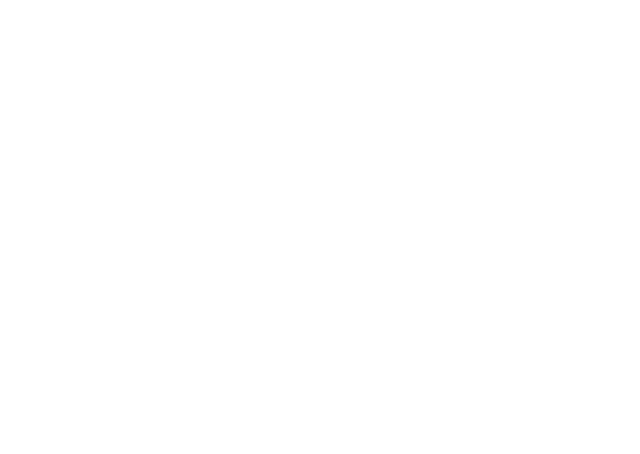
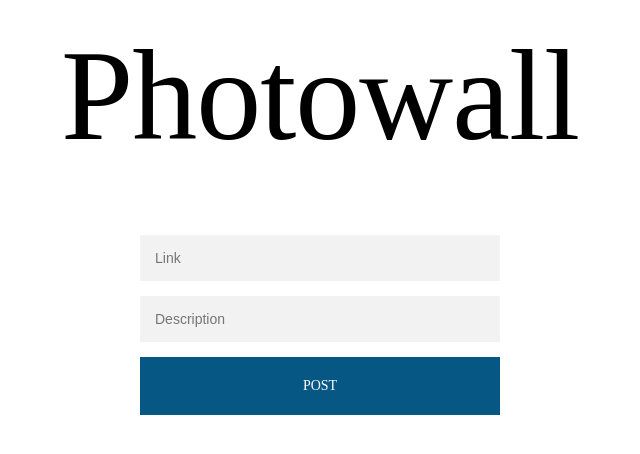
Before and after one commit to ksat8384/photowall, a React (Create React App) app: page /addPhoto in a window 1280 px wide. Shown: the top 454 px of the page, without its empty margins (320-960 px from the left). Built offline with nearby package versions, Linux system fonts and the light colour scheme; a web font is replaced by a local one.

Commit message:
Implemented AddPost functionality using redux

```diff
--- a/src/Components/AddPhoto.js
+++ b/src/Components/AddPhoto.js
@@ -16,14 +16,14 @@ class AddPhoto extends Component {
       imageLink: imageLink,
     };
     if (description && imageLink) {
-          this.props.onAddPhoto(post)
+      this.props.addPost(post);
+      this.props.onHistory.push("/");
     }
   }
 
   render() {
     return (
       <div>
-        <h1>Photowall</h1>
         <div class="form">
           <form onSubmit={this.handleSubmit}>
             <input type="text" placeholder="Link" name="link" />
--- a/src/Components/App.js
+++ b/src/Components/App.js
@@ -1,7 +1,8 @@
 import Main from "./Main";
 import { connect } from "react-redux";
-import { bindActionCreators } from 'redux'
-import { removePost } from '../redux/actions'
+import { bindActionCreators } from "redux";
+import  * as actions from "../redux/actions";
+import { withRouter } from "react-router";
 
 function mapStateToProps(state) {
   return {
@@ -10,9 +11,9 @@ function mapStateToProps(state) {
 }
 
 function mapDispatchToProps(dispatch) {
-  return bindActionCreators({removePost}, dispatch)
+  return bindActionCreators(actions, dispatch);
 }
 
-const App = connect(mapStateToProps, mapDispatchToProps)(Main);
+const App = withRouter(connect(mapStateToProps, mapDispatchToProps)(Main));
 
 export default App;
--- a/src/Components/Main.js
+++ b/src/Components/Main.js
@@ -1,46 +1,37 @@
 import React, { Component } from "react";
-import Title from "./Title";
 import Photowall from "./PhotoWall";
 import AddPhoto from "./AddPhoto";
 import { Route } from "react-router-dom";
-import { removePost } from "../redux/actions";
+import { Link } from "react-router-dom";
 
 class Main extends Component {
   constructor() {
     super();
   }
 
-  componentDidMount() {
-    // this.props.dispatch(removePost(1))
-    // this.props.removePost(1)
-  }
-
   render() {
     console.log(this.props);
     return (
       <div>
+        <h1>
+          <Link to="/">Photowall</Link>
+        </h1>
         <Route
           exact
           path="/"
           render={() => (
             <div>
-              <Title title={"Photowall"} />
               <Photowall {...this.props} />
             </div>
           )}
         />
 
-        {/* <Route
+        <Route
           path="/addPhoto"
           render={({ history }) => (
-            <AddPhoto
-              onAddPhoto={(addedPost) => {
-                this.addPhoto(addedPost);
-                history.push("/");
-              }}
-            />
+            <AddPhoto {...this.props} onHistory={history} />
           )}
-        /> */}
+        />
       </div>
     );
   }
--- a/src/redux/actions.js
+++ b/src/redux/actions.js
@@ -1,9 +1,15 @@
 //remove
 export function removePost(index) {
-    return {
-        type: 'REMOVE_POST',
-        index: index
-    }
+  return {
+    type: "REMOVE_POST",
+    index,
+  };
 }
 
 //adding post
+export function addPost(post) {
+  return {
+    type: "ADD_POST",
+    post,
+  };
+}
--- a/src/redux/reducer.js
+++ b/src/redux/reducer.js
@@ -8,6 +8,8 @@ const postReducer = function (state = posts, action) {
         ...state.slice(0, action.index),
         ...state.slice(action.index + 1),
       ];
+    case "ADD_POST":
+      return [...state, action.post];
     default:
       return state;
   }
--- a/src/styles/stylesheet.css
+++ b/src/styles/stylesheet.css
@@ -16,6 +16,11 @@ h1 {
   margin: 2rem 0;
   letter-spacing: -1px;
   color: black;
+}
+
+h1 a {
+  color: black;
+  text-decoration: none;
 }
 
 @font-face {
@@ -74,7 +79,7 @@ button {
   border: none; */
 }
 
-.form{
+.form {
   background: white;
   max-width: 360px;
   margin: 0 auto;
@@ -82,7 +87,7 @@ button {
   text-align: center;
 }
 
-.form input{
+.form input {
   font-family: sans-serif;
   background: #f2f2f2;
   width: 100%;
@@ -93,8 +98,8 @@ button {
   margin: 0 0 15px;
 }
 
-.form button{
-  font-family: 'sans-serif';
+.form button {
+  font-family: "sans-serif";
   text-transform: uppercase;
   background: #065784;
   width: 100%;
@@ -105,10 +110,10 @@ button {
   cursor: pointer;
 }
 
-.form button:hover{
+.form button:hover {
   background: #7b8589;
 }
 
-button:hover{
+button:hover {
   border-color: blue;
 }
```
Lines whose indentation alone changed are shown as unchanged.
